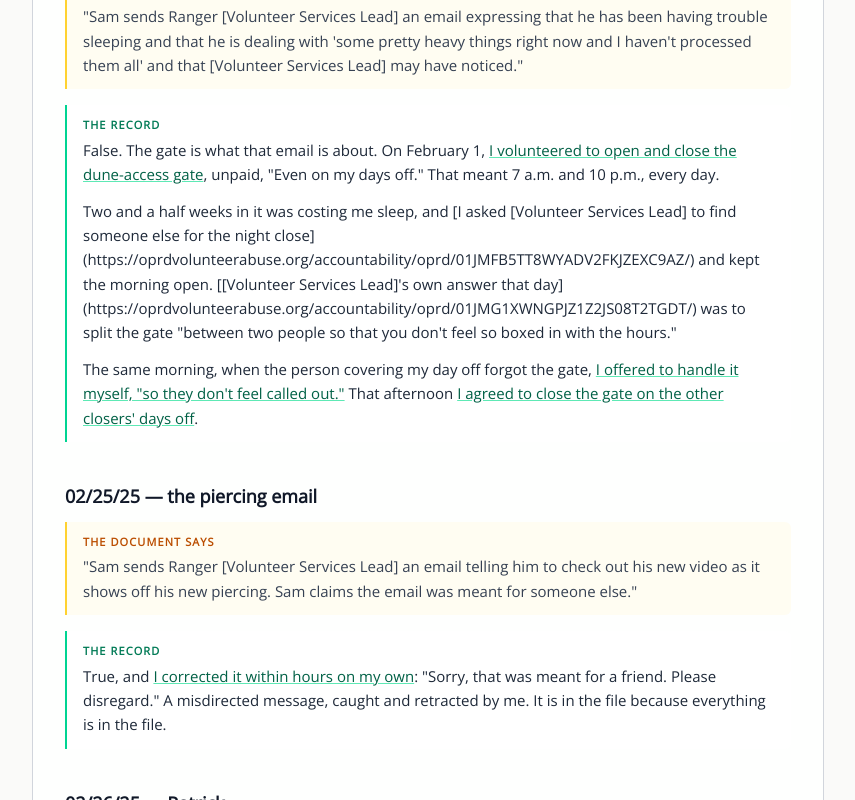
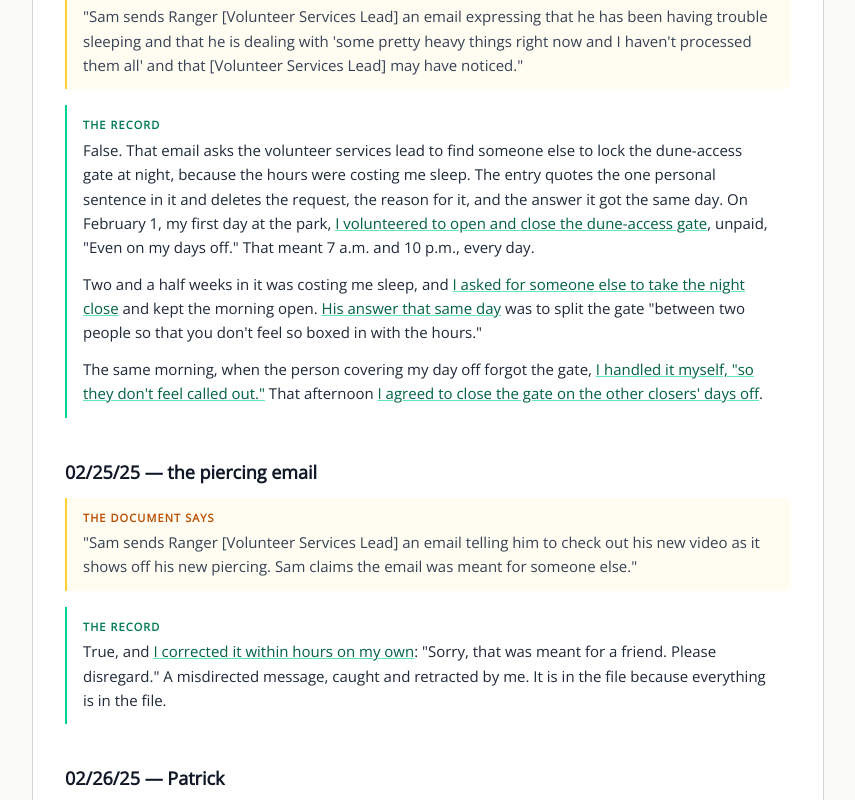
Before and after one commit to rswfire/rswfire.oprd, a Next.js app: page /sunlight in a window 1280 px wide. Shown: the part 5900-6700 px from the top of the page, without its empty margins (368-1223 px from the left). Built offline with nearby package versions, Linux system fonts and the light colour scheme.

Commit message:
sunlight: the gate entry, and fix links that swallowed a role

```diff
--- a/data/sunlight.ts
+++ b/data/sunlight.ts
@@ -136,7 +136,7 @@ export const SUNLIGHT_SECTIONS: SunlightSection[] = [
             },
             {
                 "t": "record",
-                "md": "False. The gate is what that email is about. On February 1, [I volunteered to open and close the dune-access gate](https://oprdvolunteerabuse.org/accountability/oprd/01JK2KXMC0WRNWKNS57C1NWGZ0/), unpaid, \"Even on my days off.\" That meant 7 a.m. and 10 p.m., every day.\n\nTwo and a half weeks in it was costing me sleep, and [I asked [Volunteer Services Lead] to find someone else for the night close](https://oprdvolunteerabuse.org/accountability/oprd/01JMFB5TT8WYADV2FKJZEXC9AZ/) and kept the morning open. [[Volunteer Services Lead]'s own answer that day](https://oprdvolunteerabuse.org/accountability/oprd/01JMG1XWNGPJZ1Z2JS08T2TGDT/) was to split the gate \"between two people so that you don't feel so boxed in with the hours.\"\n\nThe same morning, when the person covering my day off forgot the gate, [I offered to handle it myself, \"so they don't feel called out.\"](https://oprdvolunteerabuse.org/accountability/oprd/01JMFBX010S39S8XW9EZQQC8GF/) That afternoon [I agreed to close the gate on the other closers' days off](https://oprdvolunteerabuse.org/accountability/oprd/01JMG2NFHR1H360GDY8WDQSK69/)."
+                "md": "False. That email asks the volunteer services lead to find someone else to lock the dune-access gate at night, because the hours were costing me sleep. The entry quotes the one personal sentence in it and deletes the request, the reason for it, and the answer it got the same day. On February 1, my first day at the park, [I volunteered to open and close the dune-access gate](https://oprdvolunteerabuse.org/accountability/oprd/01JK2KXMC0WRNWKNS57C1NWGZ0/), unpaid, \"Even on my days off.\" That meant 7 a.m. and 10 p.m., every day.\n\nTwo and a half weeks in it was costing me sleep, and [I asked for someone else to take the night close](https://oprdvolunteerabuse.org/accountability/oprd/01JMFB5TT8WYADV2FKJZEXC9AZ/) and kept the morning open. [His answer that same day](https://oprdvolunteerabuse.org/accountability/oprd/01JMG1XWNGPJZ1Z2JS08T2TGDT/) was to split the gate \"between two people so that you don't feel so boxed in with the hours.\"\n\nThe same morning, when the person covering my day off forgot the gate, [I handled it myself, \"so they don't feel called out.\"](https://oprdvolunteerabuse.org/accountability/oprd/01JMFBX010S39S8XW9EZQQC8GF/) That afternoon [I agreed to close the gate on the other closers' days off](https://oprdvolunteerabuse.org/accountability/oprd/01JMG2NFHR1H360GDY8WDQSK69/)."
             }
         ]
     },
@@ -304,7 +304,7 @@ export const SUNLIGHT_SECTIONS: SunlightSection[] = [
             },
             {
                 "t": "record",
-                "md": "True. Two public officials sat an unpaid volunteer down at a picnic table in a public park and questioned him for an hour. I recorded it.\n\nI sent it to them afterward, and I kept it private, because I thought knowing a record existed would make them stop. They expelled me anyway. I waited two months after the expulsion, then released the recording publicly on May 27, 2025, [with notice to [Program Manager] the same day](https://oprdvolunteerabuse.org/accountability/oprd/01JW9WVW38VHEKAGZVCX7554C8/).\n\nI make no apology for recording public officials, in a public setting, questioning an unpaid volunteer. That recording is the only reason any of this can be checked."
+                "md": "True. Two public officials sat an unpaid volunteer down at a picnic table in a public park and questioned him for an hour. I recorded it.\n\nI sent it to them afterward, and I kept it private, because I thought knowing a record existed would make them stop. They expelled me anyway. I waited two months after the expulsion, then released the recording publicly on May 27, 2025, [with notice to the program manager the same day](https://oprdvolunteerabuse.org/accountability/oprd/01JW9WVW38VHEKAGZVCX7554C8/).\n\nI make no apology for recording public officials, in a public setting, questioning an unpaid volunteer. That recording is the only reason any of this can be checked."
             }
         ]
     },
```
